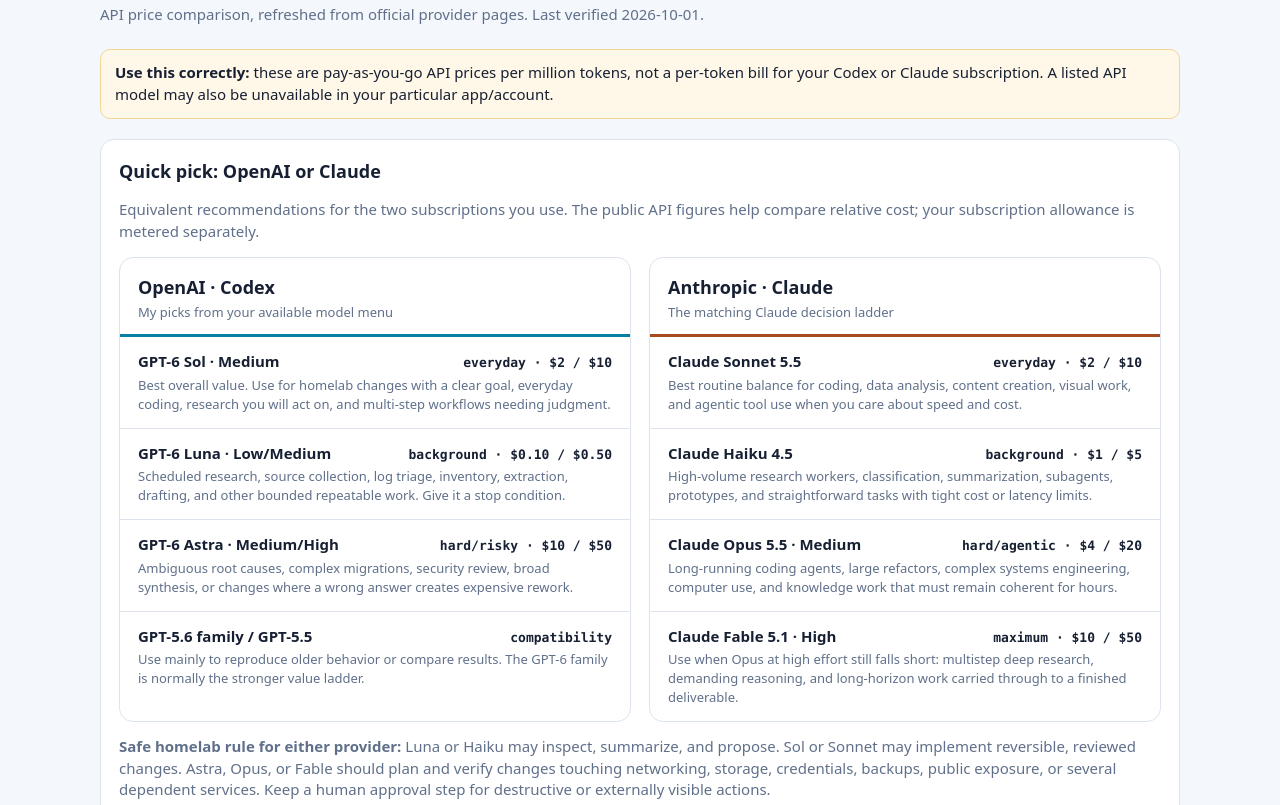
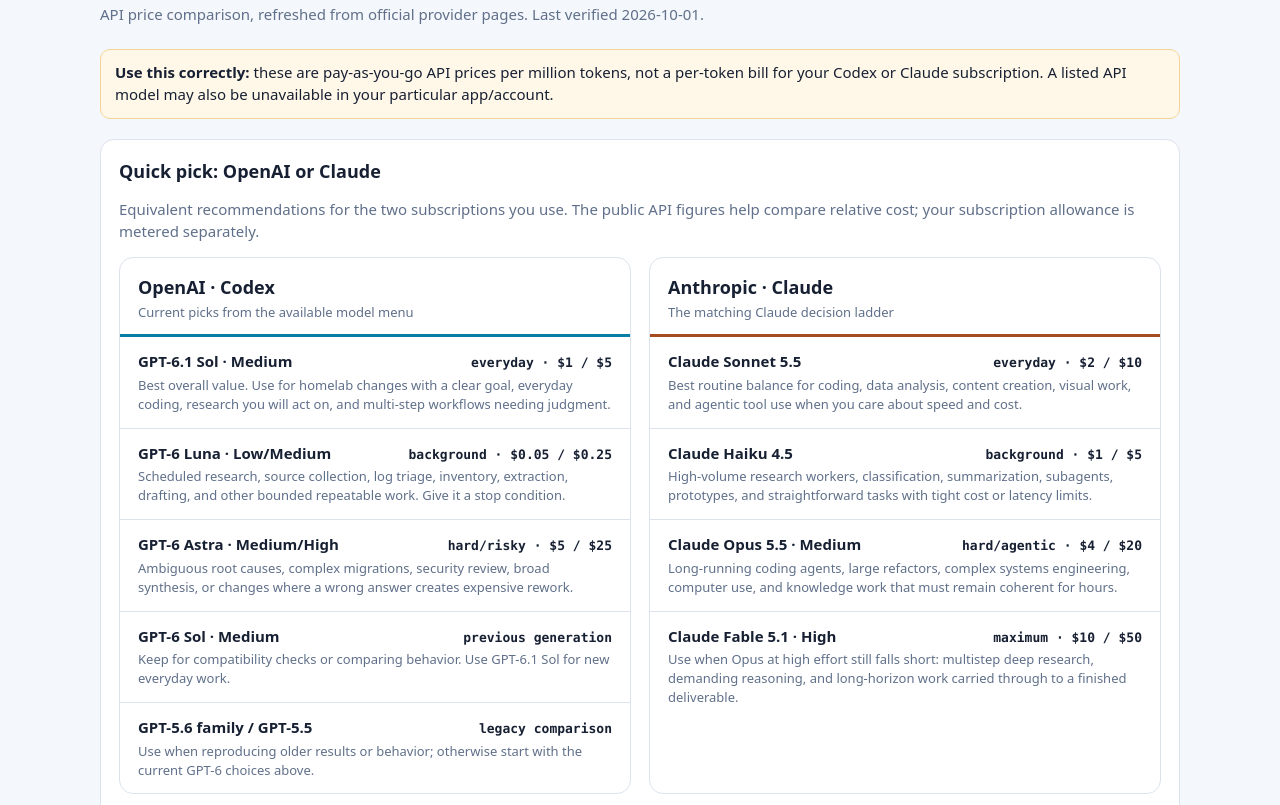
Before and after one commit to sirhcrd/ai-model-guide, a plain HTML site: page index.html in a window 1280 px wide. Shown: the part 79-884 px from the top of the page. Drawn offline with Linux system fonts and the light colour scheme.

Commit message:
Update guide to current Codex model lineup

```diff
--- a/index.html
+++ b/index.html
@@ -9,11 +9,12 @@
 <h1>Model decision guide</h1><p class="sub">API price comparison, refreshed from official provider pages. <span id="updated"></span></p>
 <div class="notice"><strong>Use this correctly:</strong> these are pay-as-you-go API prices per million tokens, not a per-token bill for your Codex or Claude subscription. A listed API model may also be unavailable in your particular app/account.</div>
 <section class="calc" style="margin-top:0"><h2>Quick pick: OpenAI or Claude</h2><p class="note">Equivalent recommendations for the two subscriptions you use. The public API figures help compare relative cost; your subscription allowance is metered separately.</p><div class="cards" style="margin-top:14px">
-  <section class="card openai"><div class="head"><h2>OpenAI · Codex</h2><p>My picks from your available model menu</p></div>
-    <div class="model"><div class="row"><span class="name">GPT-6 Sol · Medium</span><span class="price">everyday · $2 / $10</span></div><div class="fit">Best overall value. Use for homelab changes with a clear goal, everyday coding, research you will act on, and multi-step workflows needing judgment.</div></div>
-    <div class="model"><div class="row"><span class="name">GPT-6 Luna · Low/Medium</span><span class="price">background · $0.10 / $0.50</span></div><div class="fit">Scheduled research, source collection, log triage, inventory, extraction, drafting, and other bounded repeatable work. Give it a stop condition.</div></div>
-    <div class="model"><div class="row"><span class="name">GPT-6 Astra · Medium/High</span><span class="price">hard/risky · $10 / $50</span></div><div class="fit">Ambiguous root causes, complex migrations, security review, broad synthesis, or changes where a wrong answer creates expensive rework.</div></div>
-    <div class="model"><div class="row"><span class="name">GPT-5.6 family / GPT-5.5</span><span class="price">compatibility</span></div><div class="fit">Use mainly to reproduce older behavior or compare results. The GPT-6 family is normally the stronger value ladder.</div></div>
+  <section class="card openai"><div class="head"><h2>OpenAI · Codex</h2><p>Current picks from the available model menu</p></div>
+    <div class="model"><div class="row"><span class="name">GPT-6.1 Sol · Medium</span><span class="price">everyday · $1 / $5</span></div><div class="fit">Best overall value. Use for homelab changes with a clear goal, everyday coding, research you will act on, and multi-step workflows needing judgment.</div></div>
+    <div class="model"><div class="row"><span class="name">GPT-6 Luna · Low/Medium</span><span class="price">background · $0.05 / $0.25</span></div><div class="fit">Scheduled research, source collection, log triage, inventory, extraction, drafting, and other bounded repeatable work. Give it a stop condition.</div></div>
+    <div class="model"><div class="row"><span class="name">GPT-6 Astra · Medium/High</span><span class="price">hard/risky · $5 / $25</span></div><div class="fit">Ambiguous root causes, complex migrations, security review, broad synthesis, or changes where a wrong answer creates expensive rework.</div></div>
+    <div class="model"><div class="row"><span class="name">GPT-6 Sol · Medium</span><span class="price">previous generation</span></div><div class="fit">Keep for compatibility checks or comparing behavior. Use GPT-6.1 Sol for new everyday work.</div></div>
+    <div class="model"><div class="row"><span class="name">GPT-5.6 family / GPT-5.5</span><span class="price">legacy comparison</span></div><div class="fit">Use when reproducing older results or behavior; otherwise start with the current GPT-6 choices above.</div></div>
   </section>
   <section class="card anthropic"><div class="head"><h2>Anthropic · Claude</h2><p>The matching Claude decision ladder</p></div>
     <div class="model"><div class="row"><span class="name">Claude Sonnet 5.5</span><span class="price">everyday · $2 / $10</span></div><div class="fit">Best routine balance for coding, data analysis, content creation, visual work, and agentic tool use when you care about speed and cost.</div></div>
@@ -21,9 +22,9 @@
     <div class="model"><div class="row"><span class="name">Claude Opus 5.5 · Medium</span><span class="price">hard/agentic · $4 / $20</span></div><div class="fit">Long-running coding agents, large refactors, complex systems engineering, computer use, and knowledge work that must remain coherent for hours.</div></div>
     <div class="model"><div class="row"><span class="name">Claude Fable 5.1 · High</span><span class="price">maximum · $10 / $50</span></div><div class="fit">Use when Opus at high effort still falls short: multistep deep research, demanding reasoning, and long-horizon work carried through to a finished deliverable.</div></div>
   </section>
-</div><p class="note" style="margin:14px 0 0"><strong>Safe homelab rule for either provider:</strong> Luna or Haiku may inspect, summarize, and propose. Sol or Sonnet may implement reversible, reviewed changes. Astra, Opus, or Fable should plan and verify changes touching networking, storage, credentials, backups, public exposure, or several dependent services. Keep a human approval step for destructive or externally visible actions.</p></section>
+</div><p class="note" style="margin:14px 0 0"><strong>Safe homelab rule for either provider:</strong> Luna or Haiku may inspect, summarize, and propose. GPT-6.1 Sol or Sonnet may implement reversible, reviewed changes. Astra, Opus, or Fable should plan and verify changes touching networking, storage, credentials, backups, public exposure, or several dependent services. Keep a human approval step for destructive or externally visible actions.</p></section>
 <section class="cards" id="cards"></section>
-<section class="calc"><h2>Quick cost estimate</h2><p class="note">For a typical task, enter expected input and output tokens. This excludes tool calls, images, data-residency premiums, and caching.</p><div class="calc-grid"><label>Model<select id="pick"></select></label><label>Input tokens<input id="input" type="number" min="0" value="10000"></label><label>Output tokens<input id="output" type="number" min="0" value="3000"></label></div><div class="result" id="result"></div></section>
+<section class="calc"><h2>Quick cost estimate</h2><p class="note">Uses standard short-context API rates per million tokens. Actual subscription usage is separate; this excludes tool calls, images, data-residency premiums, and caching.</p><div class="calc-grid"><label>Model<select id="pick"></select></label><label>Input tokens<input id="input" type="number" min="0" value="10000"></label><label>Output tokens<input id="output" type="number" min="0" value="3000"></label></div><div class="result" id="result"></div></section>
 <p class="sources">Sources: <a href="https://developers.openai.com/api/docs/pricing">OpenAI API pricing</a> · <a href="https://platform.claude.com/docs/en/about-claude/pricing">Anthropic API pricing</a>. The refresh checker preserves the last known-good dashboard if either source’s structure changes.</p>
 </main>
 <!-- PRICING_DATA_START
@@ -33,22 +34,22 @@
     {
       "provider": "OpenAI",
       "name": "GPT-6 Astra",
-      "input": 10,
-      "output": 50,
+      "input": 5,
+      "output": 25,
       "fit": "Highest-stakes reasoning and difficult, long-horizon work."
     },
     {
       "provider": "OpenAI",
-      "name": "GPT-6 Sol",
-      "input": 2,
-      "output": 10,
+      "name": "GPT-6.1 Sol",
+      "input": 1,
+      "output": 5,
       "fit": "Default choice for serious coding, analysis, and agent work."
     },
     {
       "provider": "OpenAI",
       "name": "GPT-6 Luna",
-      "input": 0.1,
-      "output": 0.5,
+      "input": 0.05,
+      "output": 0.25,
       "fit": "High-volume drafting, classification, extraction, and simple automation."
     },
     {
```
Also changed, not shown: 1 other file.
